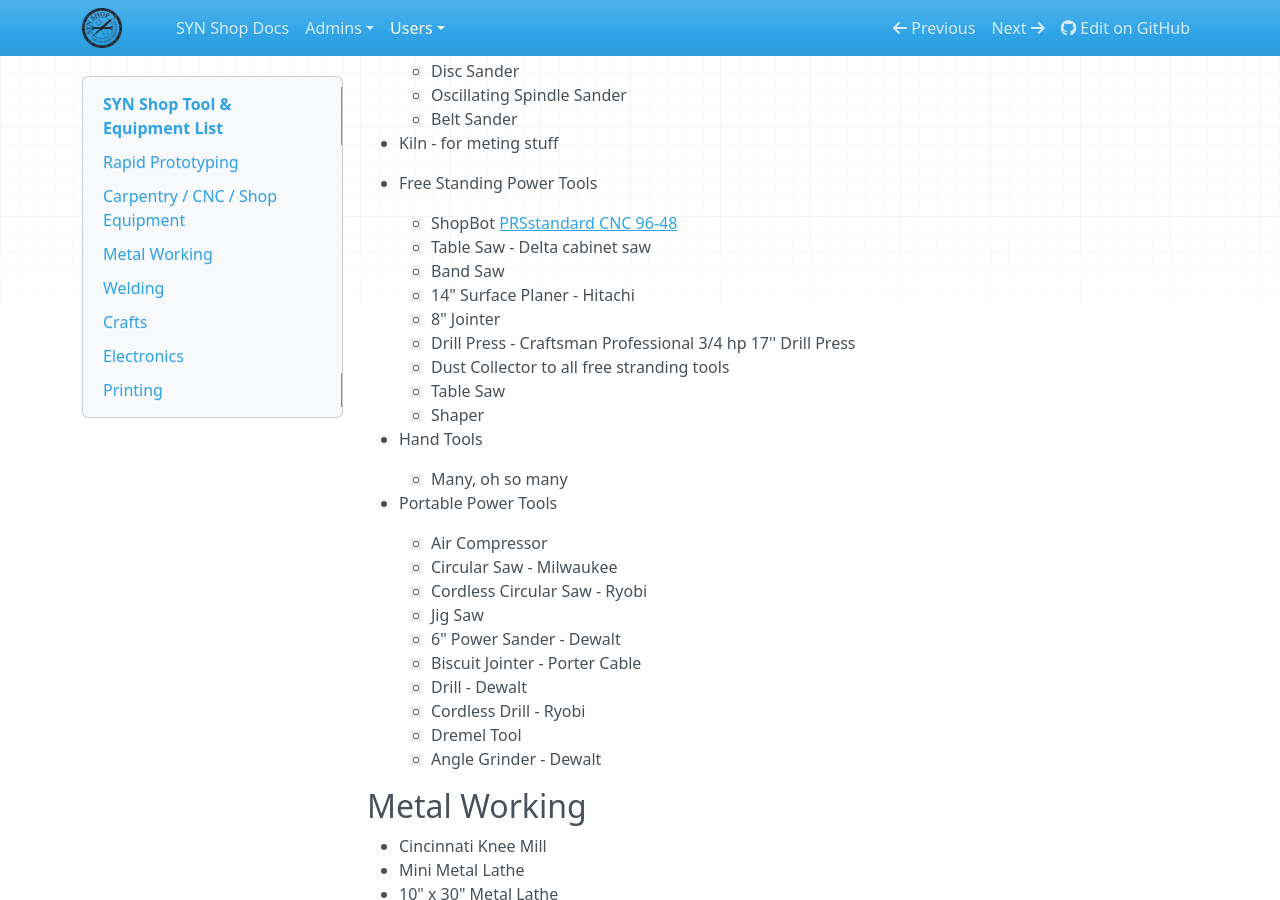
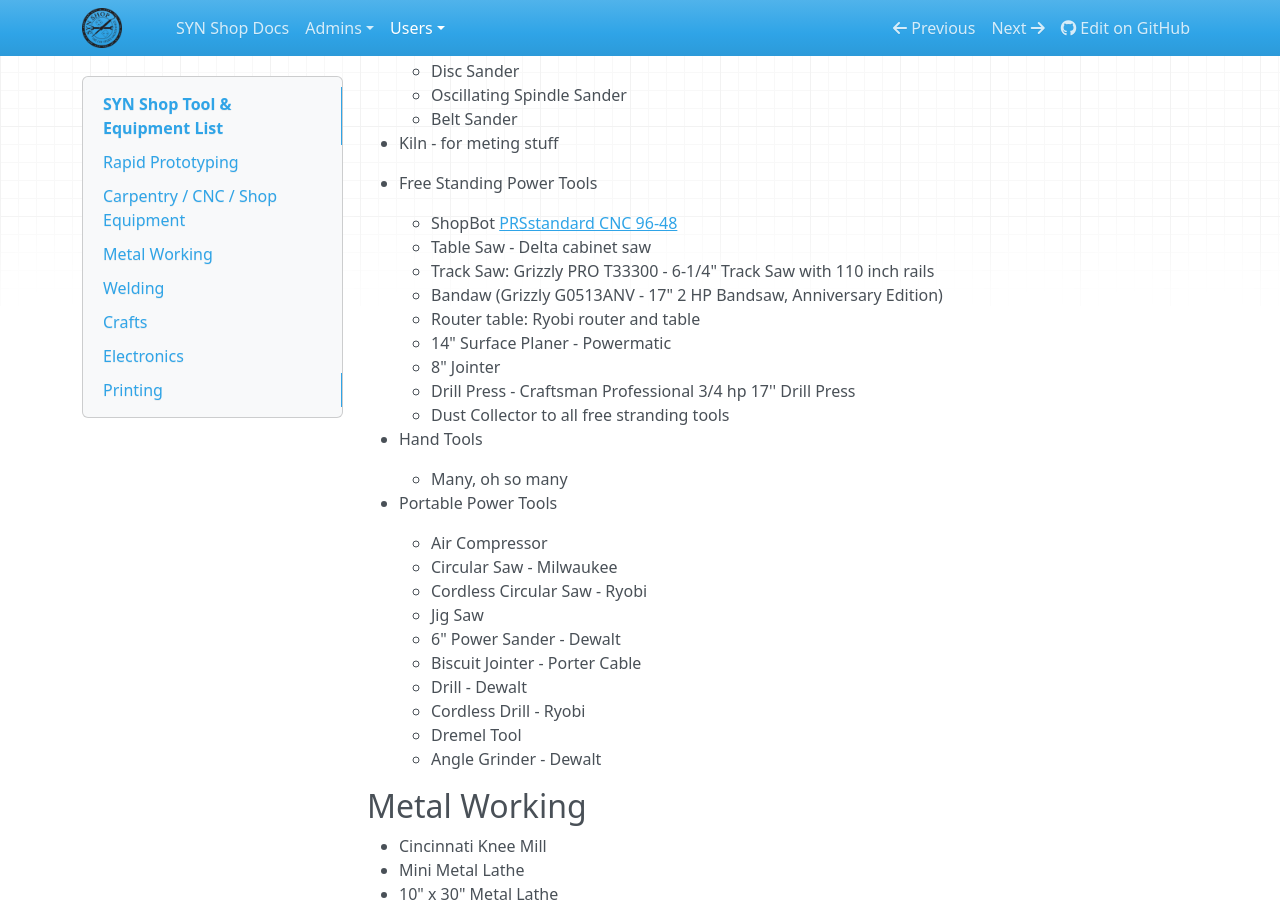
Before and after one commit to synshop/rtfm, an MkDocs documentation site: the page built from docs/users/SYN Shop Tool List.md, in a window 1280 px wide and 900 px high, scrolled down 688 px. Built offline with MkDocs 1.6.1, drawn with Linux system fonts in a browser that asks for light colours; nearby versions of some CDN libraries.

Commit message:
Update SYN Shop Tool List.md

```diff
--- a/docs/users/SYN Shop Tool List.md
+++ b/docs/users/SYN Shop Tool List.md
@@ -34,13 +34,13 @@
 * Free Standing Power Tools
     * ShopBot [PRSstandard CNC 96-48](https://www.shopbottools.com/products/standard)
     * Table Saw - Delta cabinet saw
-    * Band Saw
-    * 14" Surface Planer - Hitachi
+    * Track Saw: Grizzly PRO T33300 - 6-1/4" Track Saw with 110 inch rails
+    * Bandaw (Grizzly G0513ANV - 17" 2 HP Bandsaw, Anniversary Edition)
+    * Router table: Ryobi router and table
+    * 14" Surface Planer - Powermatic
     * 8" Jointer
     * Drill Press - Craftsman Professional 3/4 hp 17'' Drill Press
     * Dust Collector to all free stranding tools
-    * Table Saw
-    * Shaper
 
 * Hand Tools
     * Many, oh so many
```
